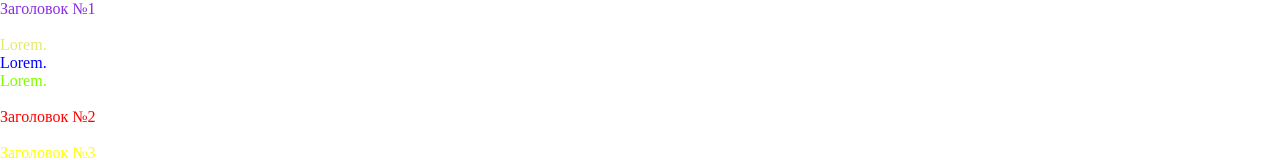
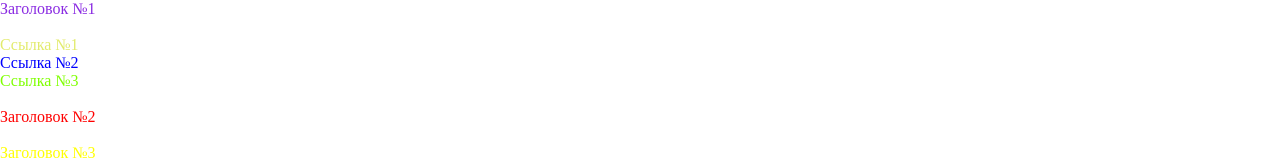
Before and after one commit to YK177/Lesson_3, a plain HTML site: page index.html in a window 1280 px wide. Shown: the top 160 px of the page. Drawn offline with Linux system fonts and the light colour scheme.

Commit message:
index.html changed

```diff
--- a/index.html
+++ b/index.html
@@ -14,9 +14,9 @@
         <br>
         <nav class="menu">
             <ul class="menu__list">
-                <li><a href="#image-1">Lorem.</a></li>
-                <li><a class="link" href="https://google.com" target="_blank">Lorem.</a></li>
-                <li><a id="link" href="https://yandex.ru" target="_blank">Lorem.</a></li>
+                <li><a href="#image-1">Ссылка №1</a></li>
+                <li><a class="link" href="https://google.com" target="_blank">Ссылка №2</a></li>
+                <li><a id="link" href="https://yandex.ru" target="_blank">Ссылка №3</a></li>
             </ul>
         </nav>
         <br>
```
